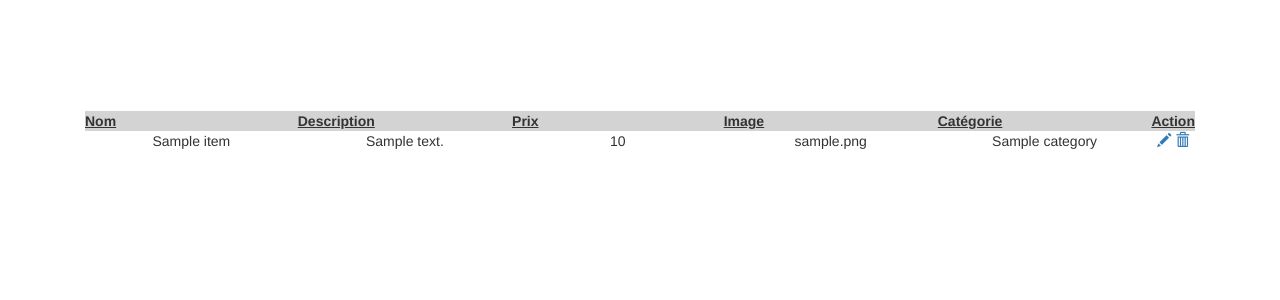
After one commit to laye1009/my_menus, a Symfony app: template templates/admin/admin.html.twig in a window 1280 px wide. The commit adds this page. Shown: the top 300 px of the page. Run offline with Twig, Linux system fonts and the light colour scheme; the template is opened without the code that fills it: most values are stand-ins (such as "Sample title", 1, 10 or a date in 2020); some libraries are stand-ins or nearby versions.

Commit message:
admin edit delete

```diff
--- a/composer.json
+++ b/composer.json
@@ -12,6 +12,7 @@
         "doctrine/doctrine-migrations-bundle": "^3.2",
         "doctrine/orm": "^2.11",
         "fzaninotto/faker": "^1.9",
+        "knplabs/knp-paginator-bundle": "^5.8",
         "phpdocumentor/reflection-docblock": "^5.3",
         "phpstan/phpdoc-parser": "^1.2",
         "sensio/framework-extra-bundle": "^6.1",
--- a/config/bundles.php
+++ b/config/bundles.php
@@ -13,4 +13,5 @@ return [
     Symfony\Bundle\SecurityBundle\SecurityBundle::class => ['all' => true],
     Twig\Extra\TwigExtraBundle\TwigExtraBundle::class => ['all' => true],
     Doctrine\Bundle\FixturesBundle\DoctrineFixturesBundle::class => ['dev' => true, 'test' => true],
+    Knp\Bundle\PaginatorBundle\KnpPaginatorBundle::class => ['all' => true],
 ];
--- a/src/Form/ItemsType.php
+++ b/src/Form/ItemsType.php
@@ -23,6 +23,7 @@ class ItemsType extends AbstractType
             ->add('description',TextareaType::class)
             ->add('price',MoneyType::class)
             ->add('image',FileType::class,[
+                'required'=>false,
                 'mapped'=>false])
             ->add('category',IntegerType::class)
         ;
--- /dev/null
+++ b/templates/admin/admin.html.twig
@@ -0,0 +1,62 @@
+{% extends 'base.html.twig' %}
+{% block stylesheets %}
+    <style>
+        tr:nth-child(even) {
+        background-color: Lightgrey;
+        }
+        td {
+            text-align: center;
+            width: 20%;
+        }
+        table {
+            margin-top: 10%;
+        }
+        thead{
+            font-weight: bold;
+            text-decoration: underline;
+            background-color: lightgrey;
+        }
+    </style>
+{% endblock %}
+
+{% block title %}Hello AdminController!{% endblock %}
+
+{% block body %}
+    <div class="container">
+        <table>
+            <thead>
+                <tr>
+                    <th>Nom</th>
+                    <th>Description</th>
+                    <th>Prix</th>
+                    <th>Image</th>
+                    <th>Catégorie</th>
+                    <th class="ml-10">Action</th>
+                </tr>
+            </thead>
+            <tbody>
+                {% for item in items %}
+                    <tr>
+                        <td>{{ item.name }}</td>
+                        <td>{{ item.description }}</td>
+                        <td>{{ item.price }}</td>
+                        <td>{{ item.image }}</td>
+                        <td>{{ item.category}}</td>
+                        <td>
+                            <span>
+                                <a href="{{path('admin_edit',{id:item.id})}}" class="glyphicon glyphicon-pencil"></a>
+                            </span>
+                            <span>
+                                <a href="{{path('admin_delete',{id : item.id})}}" class="glyphicon glyphicon-trash"></a>
+                            </span>
+                        </td>
+                    </tr>
+                {% endfor %}
+
+            </tbody>
+        </table>
+        {{ knp_pagination_render(items) }}
+
+
+    </div>
+{% endblock %}
--- a/templates/base.html.twig
+++ b/templates/base.html.twig
@@ -19,6 +19,9 @@
         {# jquery datatables #}
         <link rel="stylesheet" href="https://cdn.datatables.net/1.11.5/css/jquery.dataTables.min.css">
         <script src="https://cdn.datatables.net/1.11.5/js/jquery.dataTables.min.js"></script>
+        {# glyphicon #}
+        <link rel="stylesheet" href="https://maxcdn.bootstrapcdn.com/bootstrap/3.4.0/css/bootstrap.min.css">
+        <script src="https://maxcdn.bootstrapcdn.com/bootstrap/3.4.0/js/bootstrap.min.js"></script>
         {% block stylesheets %}
             {{ encore_entry_link_tags('app') }}
         {% endblock %}
@@ -28,13 +31,14 @@
         {% endblock %}
     </head>
     <body>
-        {% block body %}
-            {% for messsage in app.flashes('success') %}
+        {% for message in app.flashes('success') %}
                 <div class="alert alert-success">
                     {# {{message}} #}
-                    {{dump(app.flashes())}}
+                    {{message}}
                 </div>
-            {% endfor %}
+        {% endfor %}
+        {% block body %}
+
         {% endblock %}
     </body>
 </html>
--- a/templates/items/create_item.html.twig
+++ b/templates/items/create_item.html.twig
@@ -13,7 +13,6 @@
                 {{form_row(form.name)}}
             </div>
         </div>
-
         <div class="row">
             <div class="col-3">
             </div>
```
Also changed, not shown: src/Controller/AdminController.php (+57 -4 lines), templates/admin/edit.html.twig (added, +16 -0 lines), templates/admin/index.html.twig (deleted, +0 -20 lines), 2 other files.
